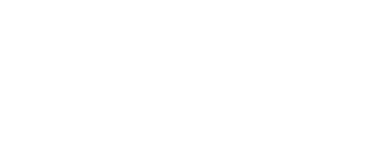
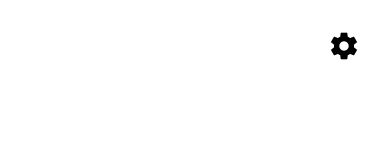
Before and after one commit to lapanti/dice, a React Native app: screen / in a window 390 px wide. Shown: the top 160 px of the page. Built offline with nearby package versions, Linux system fonts and the light colour scheme.

Commit message:
feat: add settings view

```diff
--- a/app/MainView.tsx
+++ b/app/MainView.tsx
@@ -1,23 +1,48 @@
-import React from 'react'
+import React, { useCallback, useState } from 'react'
 // eslint-disable-next-line import/namespace,import/named
 import { StyleSheet, View } from 'react-native'
+import { IconButton } from 'react-native-paper'
 
 import DiceContainer from './mainView/DiceContainer'
 import Footer from './mainView/Footer'
+import Settings from './mainView/Settings'
 
 const styles = StyleSheet.create({
     container: {
+        position: 'relative',
         flex: 1,
         flexDirection: 'column',
         justifyContent: 'center',
     },
+    settingsIcon: {
+        position: 'absolute',
+        right: 16,
+        top: 16,
+        zIndex: 999,
+    },
 })
 
-const MainView = () => (
-    <View style={styles.container}>
-        <DiceContainer />
-        <Footer />
-    </View>
-)
+const MainView = () => {
+    const [settingsVisible, setSettingsVisible] = useState(false)
+
+    const showSettings = useCallback(() => {
+        setSettingsVisible(true)
+    }, [])
+
+    const hideSettings = useCallback(() => {
+        setSettingsVisible(false)
+    }, [])
+
+    console.log('settingsVisible', settingsVisible)
+
+    return (
+        <View style={styles.container}>
+            <IconButton icon="cog" size={32} style={styles.settingsIcon} onPress={showSettings} />
+            <Settings hide={hideSettings} visible={settingsVisible} />
+            <DiceContainer />
+            <Footer />
+        </View>
+    )
+}
 
 export default MainView
--- /dev/null
+++ b/app/mainView/Settings.tsx
@@ -0,0 +1,49 @@
+import React from 'react'
+// eslint-disable-next-line import/namespace,import/named
+import { StyleSheet, View } from 'react-native'
+import { IconButton, Modal, Portal, Title } from 'react-native-paper'
+
+const styles = StyleSheet.create({
+    modal: {
+        backgroundColor: 'white',
+        flex: 1,
+        marginLeft: 16,
+        marginRight: 16,
+        marginTop: 32,
+        marginBottom: 32,
+        padding: 16,
+        flexDirection: 'column',
+        alignItems: 'flex-start',
+        justifyContent: 'flex-start',
+    },
+    titleRow: {
+        flexDirection: 'row',
+        justifyContent: 'space-between',
+        alignItems: 'center',
+        width: '100%',
+        marginTop: -16,
+    },
+    closeButton: {
+        marginRight: -16,
+    },
+})
+
+interface Props {
+    visible: boolean
+    hide: () => void
+}
+
+const Settings = ({ visible, hide }: Props): JSX.Element => {
+    return (
+        <Portal>
+            <Modal contentContainerStyle={styles.modal} visible={visible} onDismiss={hide}>
+                <View style={styles.titleRow}>
+                    <Title>Settings</Title>
+                    <IconButton icon="close" size={32} style={styles.closeButton} onPress={hide} />
+                </View>
+            </Modal>
+        </Portal>
+    )
+}
+
+export default Settings
```
